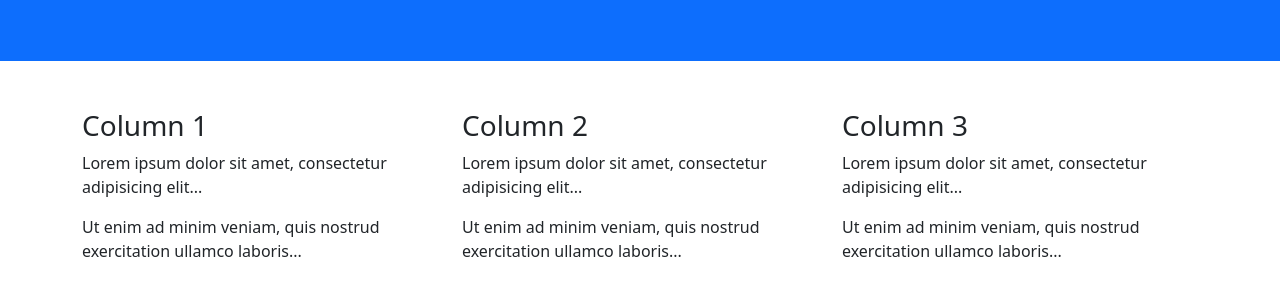
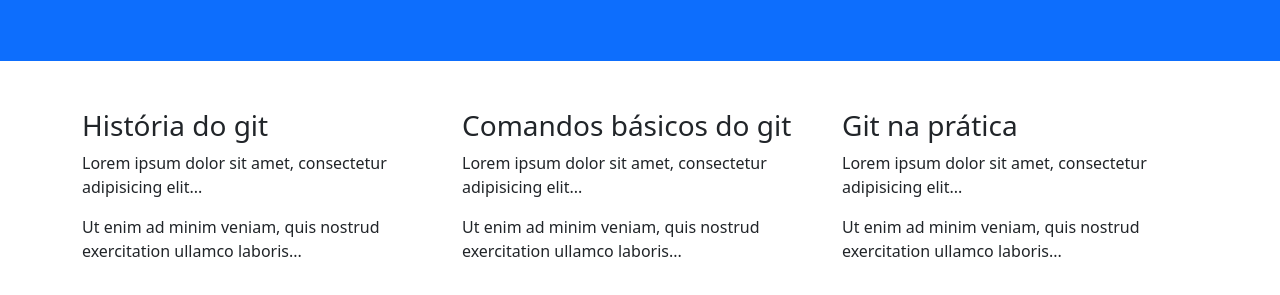
Before and after one commit to maickhenriquesantos/introducao-git, a plain HTML site: page index.html in a window 1280 px wide. Shown: the part 131-426 px from the top of the page. Drawn offline with nearby package versions, Linux system fonts and the light colour scheme.

Commit message:
Alteração dos textos da tag h3

```diff
--- a/index.html
+++ b/index.html
@@ -17,17 +17,17 @@
 <div class="container mt-5">
   <div class="row">
     <div class="col-sm-4">
-      <h3>Column 1</h3>
+      <h3>História do git</h3>
       <p>Lorem ipsum dolor sit amet, consectetur adipisicing elit...</p>
       <p>Ut enim ad minim veniam, quis nostrud exercitation ullamco laboris...</p>
     </div>
     <div class="col-sm-4">
-      <h3>Column 2</h3>
+      <h3>Comandos básicos do git</h3>
       <p>Lorem ipsum dolor sit amet, consectetur adipisicing elit...</p>
       <p>Ut enim ad minim veniam, quis nostrud exercitation ullamco laboris...</p>
     </div>
     <div class="col-sm-4">
-      <h3>Column 3</h3>
+      <h3>Git na prática</h3>
       <p>Lorem ipsum dolor sit amet, consectetur adipisicing elit...</p>
       <p>Ut enim ad minim veniam, quis nostrud exercitation ullamco laboris...</p>
     </div>
```
